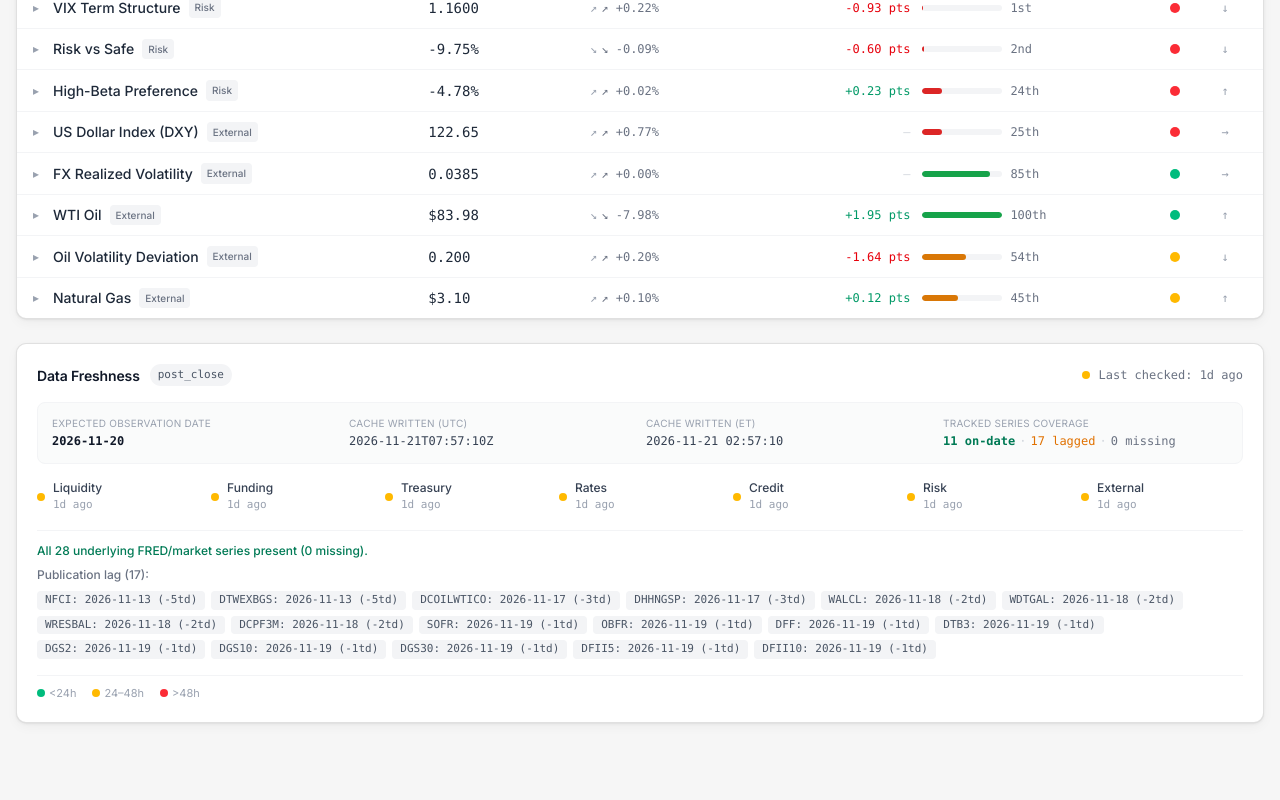
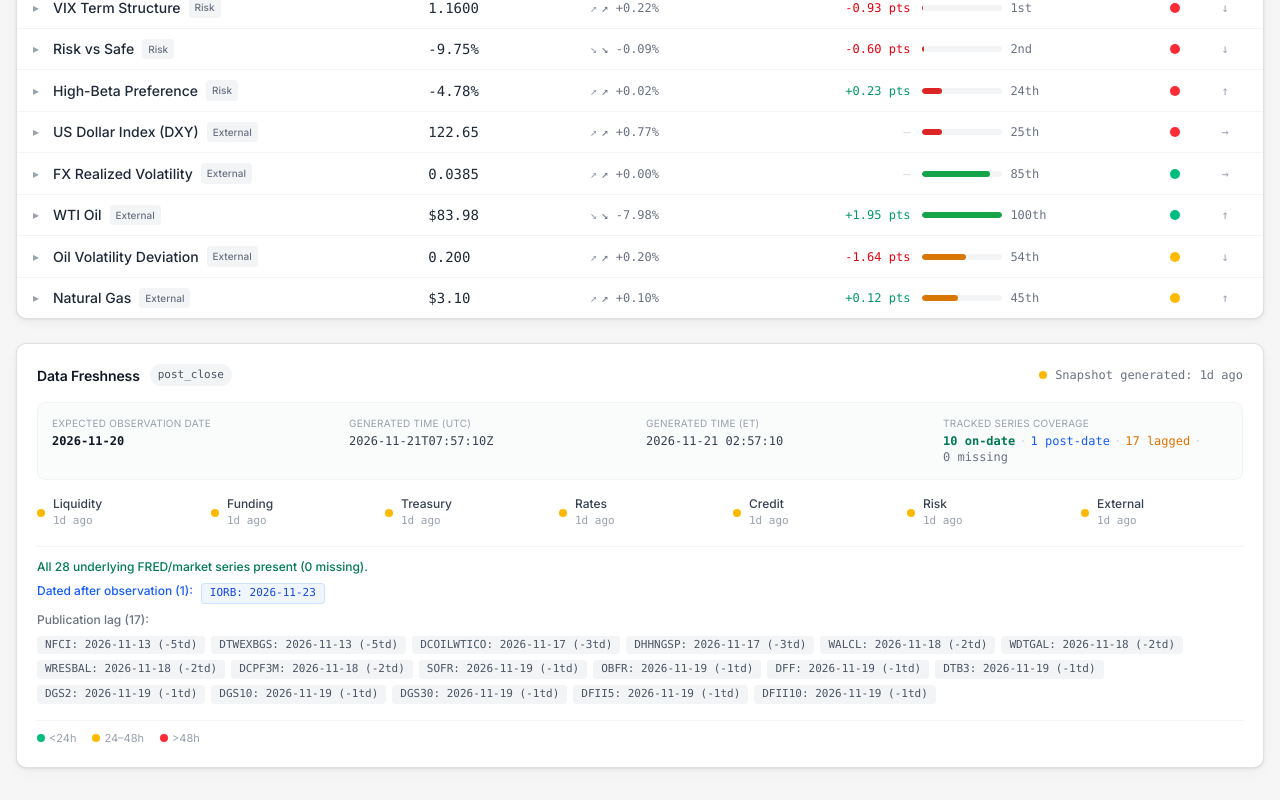
Before and after one commit to ERjie-1/macro-dashboard, a Next.js app: page / in a window 1280 px wide. Shown: the part 2668-3468 px from the top of the page. Before the commit the page ends 3423 px from the top, so only its background shows below. Built offline with nearby package versions, Linux system fonts and the light colour scheme.

Commit message:
fix(ui): use client clock, exact on-date/post-date/unknown buckets, and generated-time labels in DataFreshness

```diff
--- a/components/DataFreshness.tsx
+++ b/components/DataFreshness.tsx
@@ -1,3 +1,6 @@
+'use client'
+
+import { useEffect, useState } from 'react'
 import type { MacroDashboard, Module } from '@/types'
 
 interface Props {
@@ -10,11 +13,11 @@ interface Props {
   sourceFreshness?: MacroDashboard['sourceFreshness']
 }
 
-function hoursAgo(iso?: string): number | null {
-  if (!iso) return null
+function hoursAgo(iso: string | undefined, nowMs: number | null): number | null {
+  if (!iso || nowMs === null) return null
   const ms = new Date(iso).getTime()
   if (!Number.isFinite(ms)) return null
-  return (Date.now() - ms) / (1000 * 60 * 60)
+  return Math.max(0, (nowMs - ms) / (1000 * 60 * 60))
 }
 
 function freshnessColor(hours: number | null): string {
@@ -24,8 +27,16 @@ function freshnessColor(hours: number | null): string {
   return 'bg-red-500'
 }
 
-function formatAge(hours: number | null): string {
-  if (hours === null) return 'N/A'
+function formatUtcShort(iso?: string): string {
+  if (!iso) return 'N/A'
+  const d = new Date(iso)
+  if (!Number.isFinite(d.getTime())) return iso
+  return `${d.toISOString().slice(0, 16).replace('T', ' ')} UTC`
+}
+
+function formatAge(iso: string | undefined, hours: number | null): string {
+  if (!iso) return 'N/A'
+  if (hours === null) return formatUtcShort(iso)
   if (hours < 1) return '<1h ago'
   if (hours < 24) return `${Math.floor(hours)}h ago`
   const days = Math.floor(hours / 24)
@@ -41,15 +52,40 @@ export default function DataFreshness({
   sessionScope,
   sourceFreshness,
 }: Props) {
-  const lastCheckIso = generatedAtUtc || dashboardUpdatedAt
-  const dashboardHours = hoursAgo(lastCheckIso)
+  const [nowMs, setNowMs] = useState<number | null>(null)
+
+  useEffect(() => {
+    setNowMs(Date.now())
+  }, [])
+
+  const snapshotIso = generatedAtUtc || dashboardUpdatedAt
+  const dashboardHours = hoursAgo(snapshotIso, nowMs)
 
   const entries = Object.entries(sourceFreshness ?? {})
-  const missingSeries = entries.filter(([, meta]) => !meta.lastDate)
-  const laggedSeries = entries
-    .filter(([, meta]) => meta.lastDate && typeof meta.lagTradingDays === 'number' && meta.lagTradingDays > 0)
-    .sort((a, b) => (b[1].lagTradingDays ?? 0) - (a[1].lagTradingDays ?? 0))
-  const currentSeriesCount = entries.length - missingSeries.length - laggedSeries.length
+  const missingSeries: [string, { lastDate: string | null; lagTradingDays: number | null }][] = []
+  const aheadSeries: [string, { lastDate: string | null; lagTradingDays: number | null }][] = []
+  const laggedSeries: [string, { lastDate: string | null; lagTradingDays: number | null }][] = []
+  const unknownLagSeries: [string, { lastDate: string | null; lagTradingDays: number | null }][] = []
+  const onDateSeries: [string, { lastDate: string | null; lagTradingDays: number | null }][] = []
+
+  for (const entry of entries) {
+    const [, meta] = entry
+    if (!meta.lastDate) {
+      missingSeries.push(entry)
+    } else if (asOfTradingDate && meta.lastDate > asOfTradingDate) {
+      aheadSeries.push(entry)
+    } else if (typeof meta.lagTradingDays !== 'number') {
+      unknownLagSeries.push(entry)
+    } else if (meta.lagTradingDays > 0 || (asOfTradingDate && meta.lastDate < asOfTradingDate)) {
+      laggedSeries.push(entry)
+    } else if (!asOfTradingDate || meta.lastDate === asOfTradingDate) {
+      onDateSeries.push(entry)
+    } else {
+      unknownLagSeries.push(entry)
+    }
+  }
+
+  laggedSeries.sort((a, b) => (b[1].lagTradingDays ?? 0) - (a[1].lagTradingDays ?? 0))
 
   return (
     <section className="dial-card p-5 space-y-4">
@@ -63,13 +99,16 @@ export default function DataFreshness({
             </span>
           )}
         </div>
-        <div className="flex items-center gap-2 text-xs text-gray-500 font-mono">
+        <div
+          className="flex items-center gap-2 text-xs text-gray-500 font-mono"
+          title={snapshotIso ? `Snapshot generated: ${formatUtcShort(snapshotIso)}` : undefined}
+        >
           <span className={`w-2 h-2 rounded-full ${freshnessColor(dashboardHours)}`} />
-          <span>Last checked: {formatAge(dashboardHours)}</span>
+          <span>Snapshot generated: {formatAge(snapshotIso, dashboardHours)}</span>
         </div>
       </div>
 
-      {/* Observation metadata bar (matches MacroDial footer freshness details) */}
+      {/* Observation metadata bar */}
       <div className="grid grid-cols-1 sm:grid-cols-2 lg:grid-cols-4 gap-3 rounded-lg bg-gray-50/80 border border-gray-100 p-3.5 text-xs">
         <div>
           <div className="text-gray-400 uppercase tracking-wide text-[10px]">Expected Observation Date</div>
@@ -78,26 +117,38 @@ export default function DataFreshness({
           </div>
         </div>
         <div>
-          <div className="text-gray-400 uppercase tracking-wide text-[10px]">Cache Written (UTC)</div>
+          <div className="text-gray-400 uppercase tracking-wide text-[10px]">Generated Time (UTC)</div>
           <div className="font-mono text-gray-700 mt-0.5 truncate" title={generatedAtUtc || dashboardUpdatedAt}>
             {generatedAtUtc || dashboardUpdatedAt || '—'}
           </div>
         </div>
         <div>
-          <div className="text-gray-400 uppercase tracking-wide text-[10px]">Cache Written (ET)</div>
+          <div className="text-gray-400 uppercase tracking-wide text-[10px]">Generated Time (ET)</div>
           <div className="font-mono text-gray-700 mt-0.5 truncate" title={generatedAtEt}>
             {generatedAtEt ? generatedAtEt.slice(0, 19).replace('T', ' ') : '—'}
           </div>
         </div>
         <div>
           <div className="text-gray-400 uppercase tracking-wide text-[10px]">Tracked Series Coverage</div>
-          <div className="font-mono mt-0.5">
+          <div className="font-mono mt-0.5 flex flex-wrap items-center gap-x-1">
             {entries.length > 0 ? (
               <>
-                <span className="text-emerald-700 font-semibold">{currentSeriesCount} on-date</span>
-                <span className="text-gray-300 mx-1">·</span>
+                <span className="text-emerald-700 font-semibold">{onDateSeries.length} on-date</span>
+                {aheadSeries.length > 0 && (
+                  <>
+                    <span className="text-gray-300">·</span>
+                    <span className="text-blue-600 font-medium">{aheadSeries.length} post-date</span>
+                  </>
+                )}
+                <span className="text-gray-300">·</span>
                 <span className="text-amber-600 font-medium">{laggedSeries.length} lagged</span>
-                <span className="text-gray-300 mx-1">·</span>
+                {unknownLagSeries.length > 0 && (
+                  <>
+                    <span className="text-gray-300">·</span>
+                    <span className="text-gray-600 font-medium">{unknownLagSeries.length} unknown</span>
+                  </>
+                )}
+                <span className="text-gray-300">·</span>
                 <span className={missingSeries.length > 0 ? 'text-red-600 font-semibold' : 'text-gray-500'}>
                   {missingSeries.length} missing
                 </span>
@@ -112,20 +163,21 @@ export default function DataFreshness({
       {/* Module freshness grid */}
       <div className="grid grid-cols-2 sm:grid-cols-4 lg:grid-cols-7 gap-3">
         {modules.map((m) => {
-          const hours = hoursAgo(m.updatedAt || lastCheckIso)
+          const ts = m.updatedAt || snapshotIso
+          const hours = hoursAgo(ts, nowMs)
           return (
-            <div key={m.slug} className="flex items-center gap-2">
+            <div key={m.slug} className="flex items-center gap-2" title={ts ? formatUtcShort(ts) : undefined}>
               <span className={`w-2 h-2 rounded-full shrink-0 ${freshnessColor(hours)}`} />
               <div className="min-w-0">
                 <div className="text-xs text-gray-700 font-medium truncate">{m.name}</div>
-                <div className="text-[11px] font-mono text-gray-400">{formatAge(hours)}</div>
+                <div className="text-[11px] font-mono text-gray-400 truncate">{formatAge(ts, hours)}</div>
               </div>
             </div>
           )
         })}
       </div>
 
-      {/* Missing & Lagged source series breakdown */}
+      {/* Missing, Post-date, Unknown-lag & Lagged source series breakdown */}
       {entries.length > 0 && (
         <div className="pt-3 border-t border-gray-100 space-y-2 text-xs">
           {missingSeries.length > 0 ? (
@@ -148,6 +200,38 @@ export default function DataFreshness({
             </div>
           )}
 
+          {aheadSeries.length > 0 && (
+            <div className="flex items-start gap-2 flex-wrap">
+              <span className="text-blue-600 font-medium shrink-0">Dated after observation ({aheadSeries.length}):</span>
+              <div className="flex flex-wrap gap-1.5">
+                {aheadSeries.map(([series, meta]) => (
+                  <span
+                    key={series}
+                    className="px-2 py-0.5 rounded bg-blue-50 text-blue-700 border border-blue-200/70 font-mono text-[11px]"
+                  >
+                    {series}: {meta.lastDate}
+                  </span>
+                ))}
+              </div>
+            </div>
+          )}
+
+          {unknownLagSeries.length > 0 && (
+            <div className="flex items-start gap-2 flex-wrap">
+              <span className="text-gray-600 font-medium shrink-0">Lag unknown ({unknownLagSeries.length}):</span>
+              <div className="flex flex-wrap gap-1.5">
+                {unknownLagSeries.map(([series, meta]) => (
+                  <span
+                    key={series}
+                    className="px-2 py-0.5 rounded bg-gray-100 text-gray-600 border border-gray-200/80 font-mono text-[11px]"
+                  >
+                    {series}: {meta.lastDate} (lag unknown)
+                  </span>
+                ))}
+              </div>
+            </div>
+          )}
+
           {laggedSeries.length > 0 && (
             <div className="flex items-start gap-2 flex-wrap">
               <span className="text-gray-500 font-medium shrink-0">Publication lag ({laggedSeries.length}):</span>
@@ -158,7 +242,10 @@ export default function DataFreshness({
                     className="px-2 py-0.5 rounded bg-gray-100 text-gray-600 font-mono text-[11px]"
                     title={`Last observation: ${meta.lastDate}`}
                   >
-                    {series}: {meta.lastDate} (-{meta.lagTradingDays}td)
+                    {series}: {meta.lastDate}
+                    {typeof meta.lagTradingDays === 'number' && meta.lagTradingDays > 0
+                      ? ` (-${meta.lagTradingDays}td)`
+                      : ''}
                   </span>
                 ))}
               </div>
```
